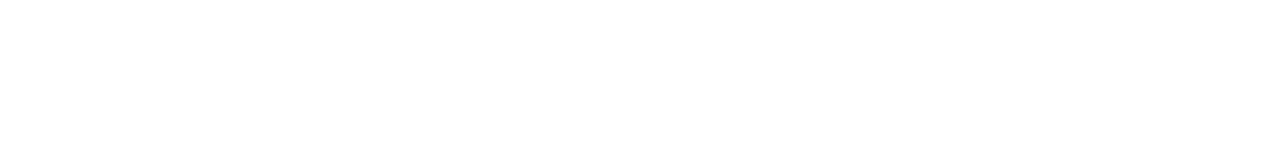
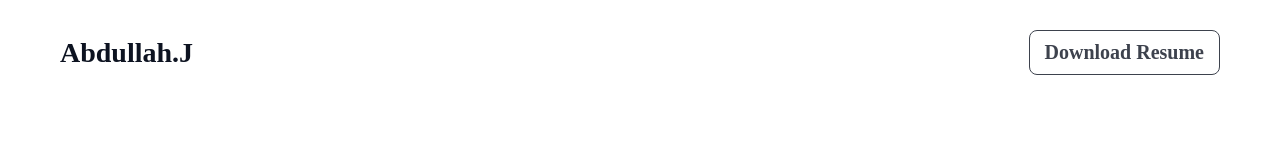
Before and after one commit to AbdullahAlJubair/B10-Assignment-1, a plain HTML site: page index.html in a window 1280 px wide. Drawn offline with Linux system fonts and the light colour scheme; a web font is replaced by a local one.

Commit message:
Navigation Section Created

```diff
--- a/index.html
+++ b/index.html
@@ -1,12 +1,38 @@
 <!DOCTYPE html>
 <html lang="en">
+
 <head>
     <meta charset="UTF-8">
     <meta name="viewport" content="width=device-width, initial-scale=1.0">
+    <!-- Google Fonts -->
+    <link rel="preconnect" href="https://fonts.googleapis.com">
+    <link rel="preconnect" href="https://fonts.gstatic.com" crossorigin>
+    <link href="https://fonts.googleapis.com/css2?family=Azeret+Mono:ital,wght@0,100..900;1,100..900&display=swap"
+        rel="stylesheet">
+    <!-- Stylesheet -->
     <link rel="stylesheet" href="styles/style.css">
-    <title>Document</title>
+    <!-- FavIcon -->
+    <link rel="shortcut icon" href="/assets/Hero-img.png" type="image/x-icon">
+    <title>Abdullah Al Jubair</title>
 </head>
+
 <body>
+<header>
+    <!-- Navigation -->
+    <nav>
+        <h1>Abdullah.J</h1>
+        <div>
+            <button>Download Resume</button>
+        </div>
+    </nav>
 
+</header>
+<main>
+
+</main>
+<footer>
+
+</footer>
 </body>
+
 </html>
--- a/styles/style.css
+++ b/styles/style.css
@@ -0,0 +1,34 @@
+* {
+    margin: 0;
+    padding: 0;
+    font-family: "Azeret Mono", serif;
+}
+
+nav {
+    display: flex;
+    justify-content: space-between;
+    align-items: center;
+    max-width: 1160px;
+    margin: 0 auto;
+    padding: 30px 0;
+}
+
+nav>h1 {
+    color: #0D1321;
+    font-size: 28px;
+    font-weight: 800;
+    cursor: pointer;
+}
+
+nav>div>button {
+    color: #0D1321;
+    text-align: center;
+    font-size: 20px;
+    font-weight: 600;
+    background-color: #fff;
+    padding: 10px 15px;
+    border-radius: 8px;
+    border: 1px solid #0D1321;
+    opacity: 0.8;
+    cursor: pointer;
+}
```
Also changed, not shown: assets/Hero-img.png (renamed from assets/Group.png), assets/Web-1.png (renamed from assets/Layer_1.png), assets/Web-2.png (renamed from assets/Group 3.png), assets/Web-3.png (renamed from assets/Group 4.png), assets/linkedin-icon-1.png (renamed from assets/linkedin-icon 1.png).
